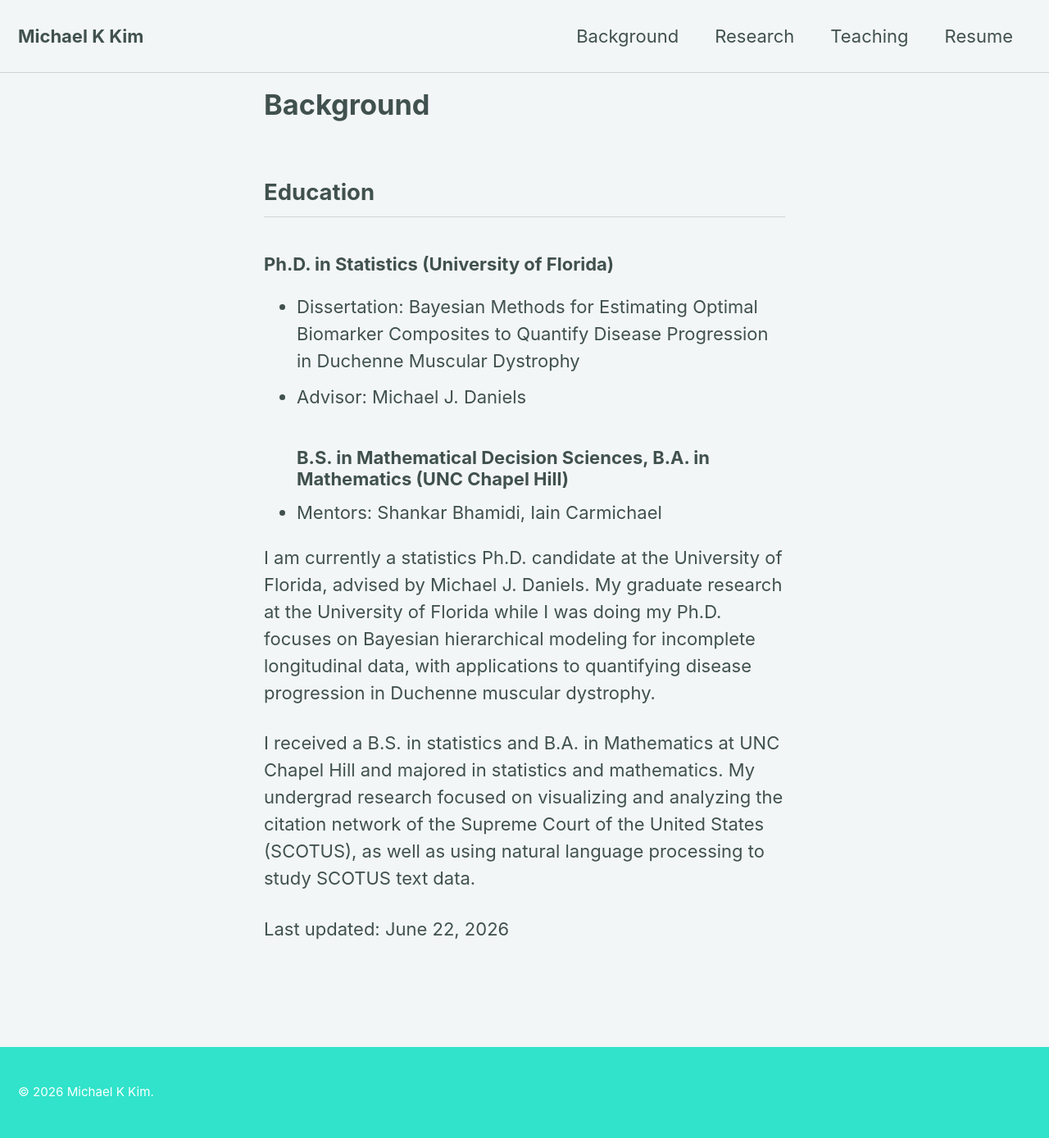
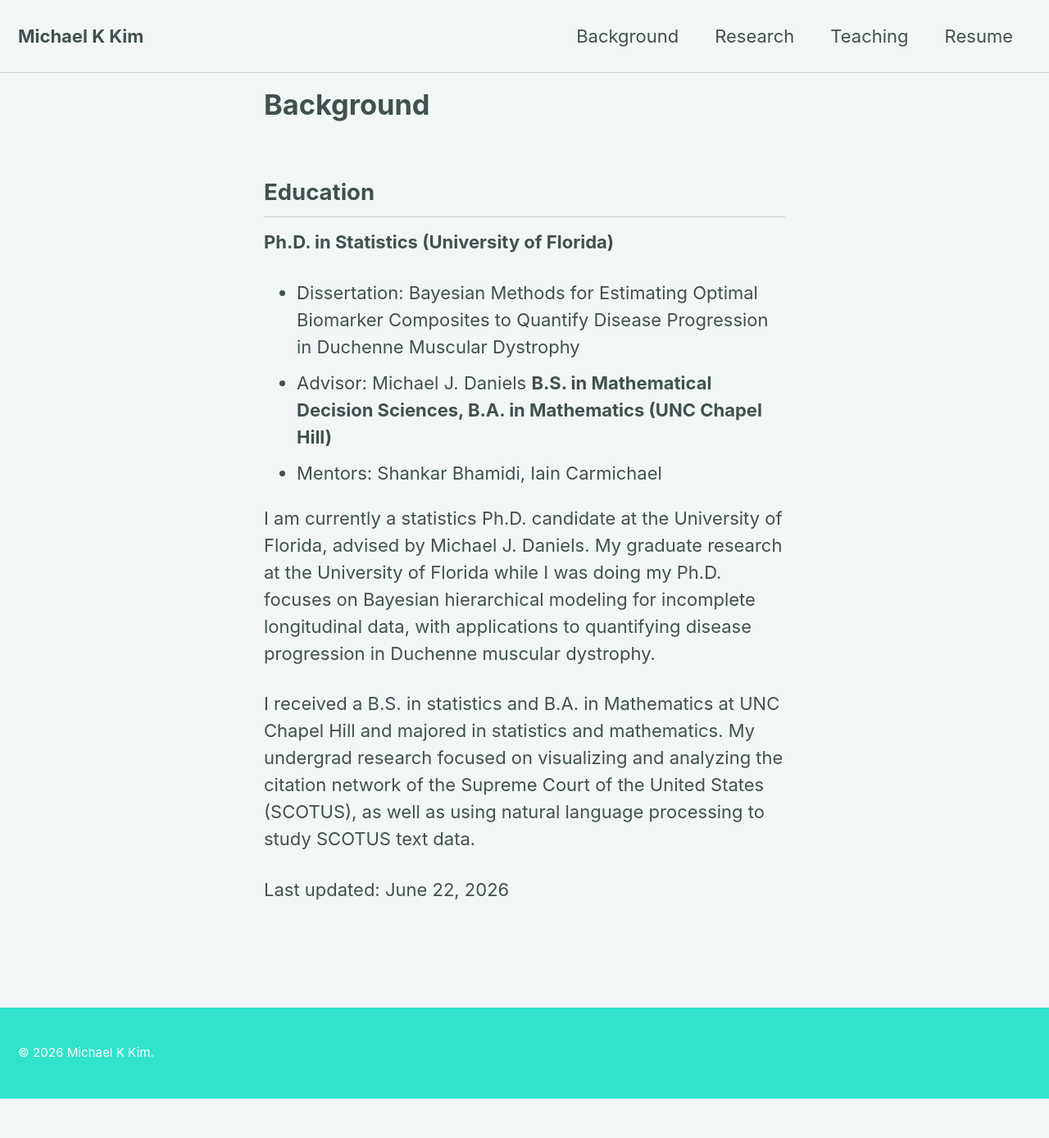
Before and after one commit to michaelkkim/michaelkkim.github.io, a Jekyll site: the page built from _pages/about.md, in a window 1280 px wide. Shown: the whole page at 82% size. Built offline with Jekyll 4.4.1, drawn with Linux system fonts in a browser that asks for light colours; cached includes are drawn as plain includes; nearby versions of some CDN libraries; after the commit the page ends 1340 px from its top, so only the background shows below that.

```diff
--- a/_pages/about.md
+++ b/_pages/about.md
@@ -4,10 +4,10 @@ permalink: /background/
 ---
 
 ## Education
-### Ph.D. in Statistics (University of Florida)
+**Ph.D. in Statistics (University of Florida)**
 - Dissertation: Bayesian Methods for Estimating Optimal Biomarker Composites to Quantify Disease Progression in Duchenne Muscular Dystrophy
 - Advisor: Michael J. Daniels
-### B.S. in Mathematical Decision Sciences, B.A. in Mathematics (UNC Chapel Hill)
+**B.S. in Mathematical Decision Sciences, B.A. in Mathematics (UNC Chapel Hill)**
 - Mentors: Shankar Bhamidi, Iain Carmichael
 
 I am currently a statistics Ph.D. candidate at the University of Florida, advised by Michael J. Daniels. My graduate research at the University of Florida while I was doing my Ph.D. focuses on Bayesian hierarchical modeling for incomplete longitudinal data, with applications to quantifying disease progression in Duchenne muscular dystrophy.
```
